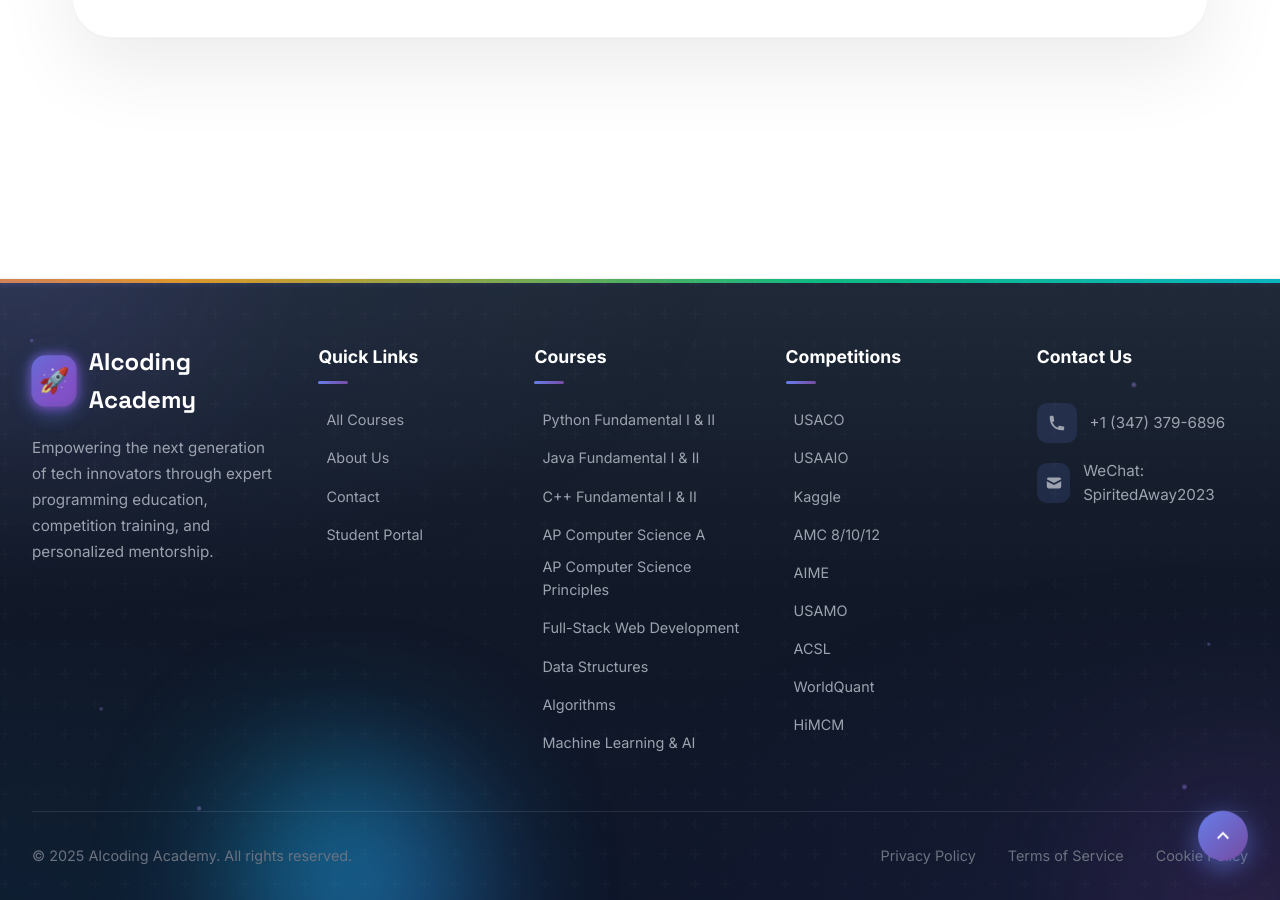
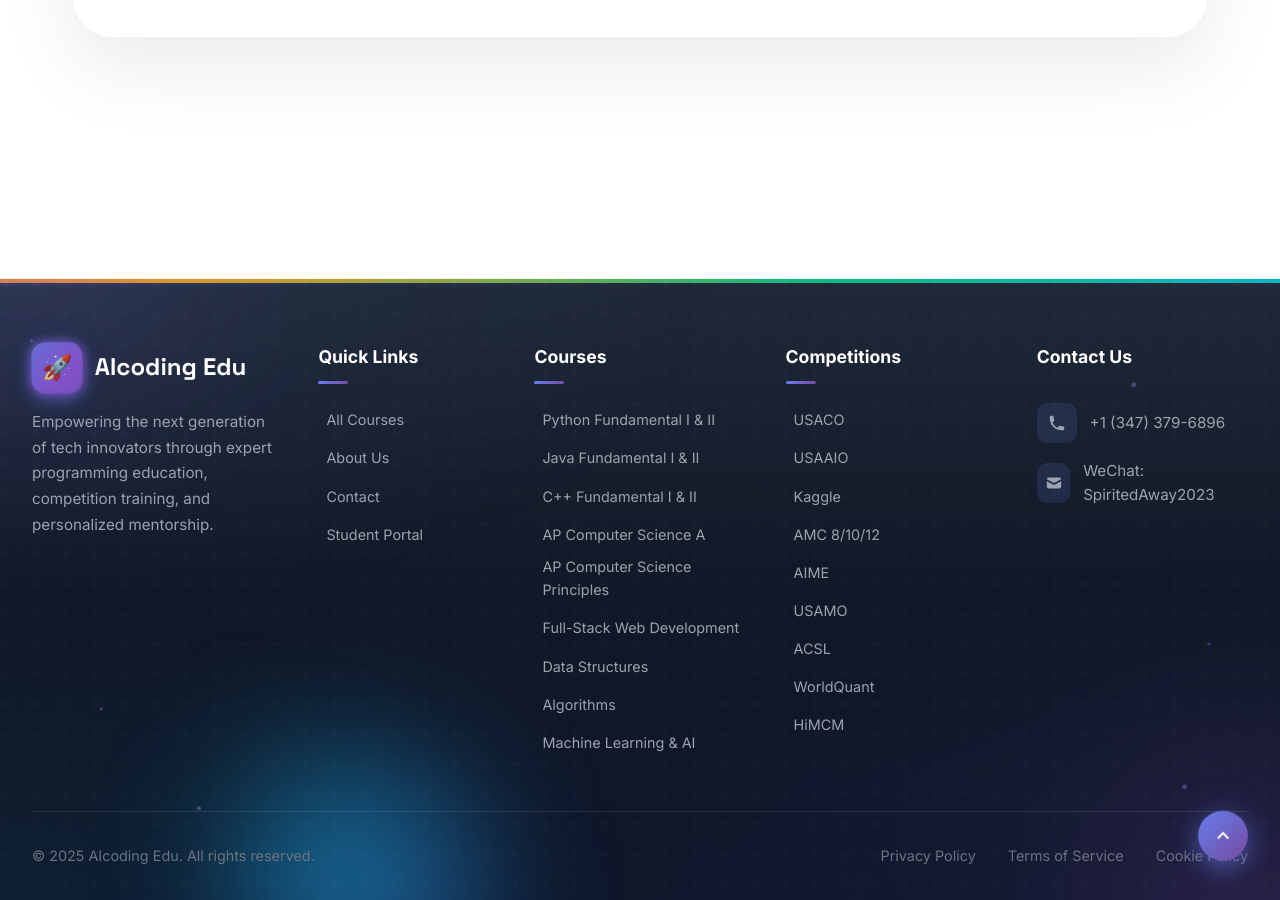
Before and after one commit to hangzhaosbu/aicoding, a Jekyll site: the page built from index.md, in a window 1280 px wide and 900 px high, scrolled down 7375 px. Built offline with Jekyll 4.4.1, drawn with Linux system fonts in a browser that asks for light colours.

Commit message:
Update default.html

```diff
--- a/_layouts/default.html
+++ b/_layouts/default.html
@@ -1355,7 +1355,7 @@
     <div class="brand-container">
       <h1 class="project-name">
         <span class="logo-icon">🚀</span>
-        <span>{{ page.title | default: site.title | default: "AIcoding Academy" }}</span>
+        <span>{{ page.title | default: site.title | default: "AIcoding Edu" }}</span>
       </h1>
       <h2 class="project-tagline">
         <span class="en-content">{{ page.description | default: site.description | default: "Empowering Future Tech Leaders Through Expert Programming Education" }}</span>
@@ -1422,7 +1422,7 @@
       <div class="footer-section brand">
         <div class="footer-brand">
           <div class="footer-logo">🚀</div>
-          <span class="footer-brand-name">AIcoding Academy</span>
+          <span class="footer-brand-name">AIcoding Edu</span>
         </div>
         <p class="footer-description">
           <span class="en-content">Empowering the next generation of tech innovators through expert programming education, competition training, and personalized mentorship.</span>
@@ -1507,7 +1507,7 @@
     <!-- Footer Bottom -->
     <div class="footer-bottom">
       <div class="copyright">
-        <p>&copy; {{ 'now' | date: "%Y" }} AIcoding Academy.
+        <p>&copy; {{ 'now' | date: "%Y" }} AIcoding Edu.
           <span class="en-content">All rights reserved.</span>
           <span class="zh-content">保留所有权利。</span>
         </p>
```
